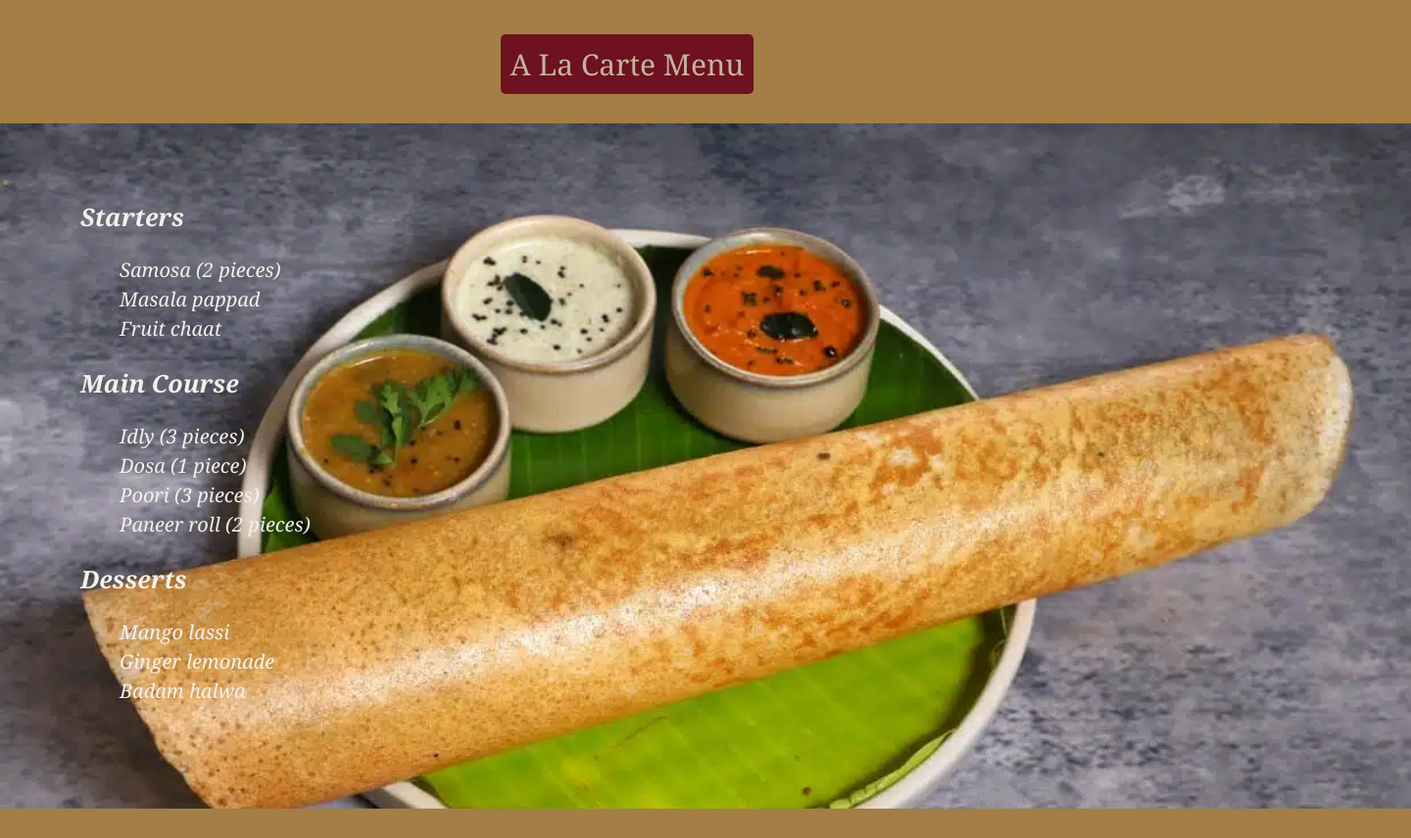
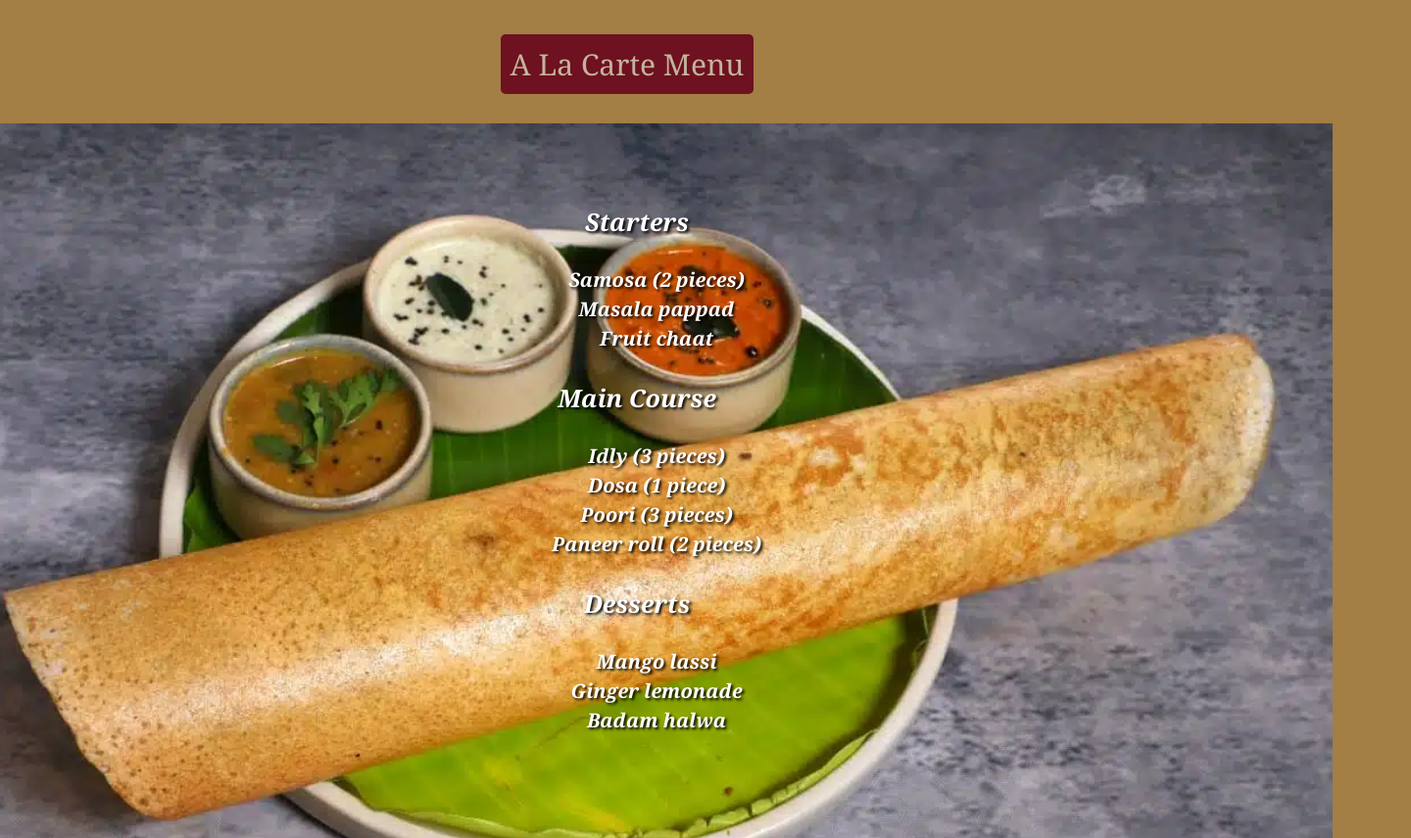
Before and after one commit to Hariniharidass/restaurant, a plain HTML site: page index.html in a window 1280 px wide. Shown: the part 1000-1856 px from the top of the page at 98% size, 1440 px wide, since content can reach past the window. Drawn offline with Linux system fonts and the light colour scheme.

Commit message:
Added comments for CSS files. Updated Readme file Added text shadow for menu lists

```diff
--- a/styles/about.css
+++ b/styles/about.css
@@ -1,3 +1,8 @@
+/*
+******** about.css *********
+This file contains css styling for the about page and also for image gallery.
+*/
+
 div.image-gallery {
     display: grid;
     grid-template-columns: auto auto;
--- a/styles/contact.css
+++ b/styles/contact.css
@@ -1,3 +1,8 @@
+/*
+******** contact.css *********
+This file contains css styling for the contact page with address and map on either sides along with a background video for this section..
+*/
+
 div.address {
     float: left;
     padding-left: 100px;
--- a/styles/index.css
+++ b/styles/index.css
@@ -1,3 +1,8 @@
+/*
+******** index.css *********
+This file contains general css styling for the website and also for hero image and navigation bar.
+*/
+
 body,
 html {
     height: 100%;
@@ -67,11 +72,6 @@ html {
     text-align: center;
 }
 
-.menu {
-    margin: auto;
-    padding-top: 100px;
-}
-
 .page-heading {
     text-align: left;
     padding-left: 50px;
--- a/styles/menu.css
+++ b/styles/menu.css
@@ -1,3 +1,8 @@
+/*
+******** menu.css *********
+This file contains css styling for the menu section with order list and text shadows and also for background image for the menu section.
+*/
+
 .menu {
     width: max-content;
     height: max-content;
@@ -31,21 +36,22 @@ ol>li {
 }
 
 .menu-sub-titles {
-    color: #f4f1ec;
-    text-align: left;
-    text-indent: 2px;
+    color: white;
+    text-shadow: 2px 2px 3px black;
+    text-align: center;
+    text-indent: 20px;
     list-style-type: none;
     font-weight: bolder;
     font-size: 25px;
     font-style: oblique;
     font-family: Georgia, 'Times New Roman', Times, serif;
-    line-height: 30px;
+    line-height: 40px;
 }
 
 .menu-items {
-    text-align: justify;
+    text-align: center;
     justify-content: center;
-    font-weight: lighter;
+    font-weight: bolder;
     line-height: 30px;
     font-size: 20px;
 }
```
Also changed, not shown: 1 other file.
